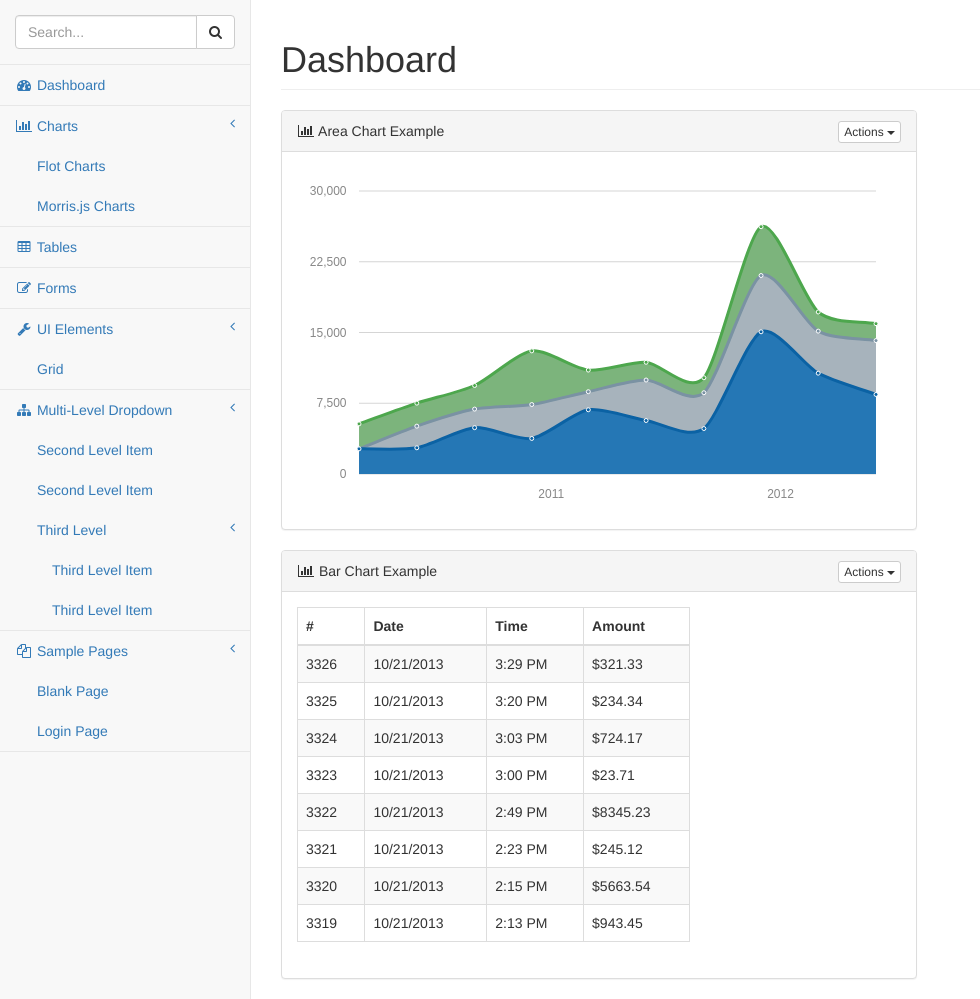
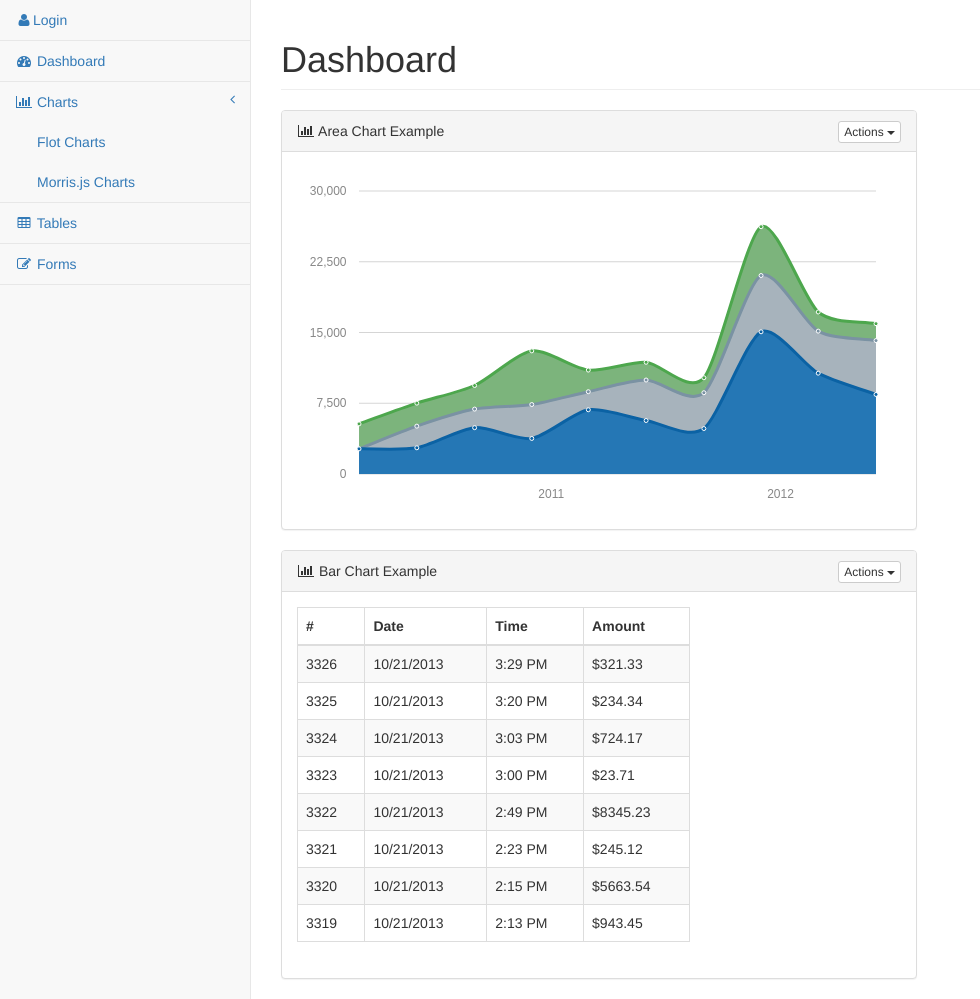
Before and after one commit to danieldcl/forecasts, a Django app: page / in a window 1280 px wide. Shown: the part 51-1050 px from the top of the page, without its empty margins (0-980 px from the left). Run offline with Django 3.2, Linux system fonts and the light colour scheme; some libraries are stand-ins or nearby versions.

Commit message:
deleted more un-needed stuffs

```diff
--- a/dashboard/templates/base.html
+++ b/dashboard/templates/base.html
@@ -81,16 +81,8 @@
             <div class="navbar-default sidebar" role="navigation">
                 <div class="sidebar-nav navbar-collapse">
                     <ul class="nav" id="side-menu">
-                        <li class="sidebar-search">
-                            <div class="input-group custom-search-form">
-                                <input type="text" class="form-control" placeholder="Search...">
-                                <span class="input-group-btn">
-                                <button class="btn btn-default" type="button">
-                                    <i class="fa fa-search"></i>
-                                </button>
-                            </span>
-                            </div>
-                            <!-- /input-group -->
+                        <li>
+                            <a href="login.html"><i class="fa fa-user fa-fw"></i>Login</a>
                         </li>
                         <li>
                             <a href=""><i class="fa fa-dashboard fa-fw"></i> Dashboard</a>
@@ -113,51 +105,7 @@
                         <li>
                             <a href="forms.html"><i class="fa fa-edit fa-fw"></i> Forms</a>
                         </li>
-                        <li>
-                            <a href="#"><i class="fa fa-wrench fa-fw"></i> UI Elements<span class="fa arrow"></span></a>
-                            <ul class="nav nav-second-level">
-                                <li>
-                                    <a href="grid.html">Grid</a>
-                                </li>
-                            </ul>
-                            <!-- /.nav-second-level -->
-                        </li>
-                        <li>
-                            <a href="#"><i class="fa fa-sitemap fa-fw"></i> Multi-Level Dropdown<span class="fa arrow"></span></a>
-                            <ul class="nav nav-second-level">
-                                <li>
-                                    <a href="#">Second Level Item</a>
-                                </li>
-                                <li>
-                                    <a href="#">Second Level Item</a>
-                                </li>
-                                <li>
-                                    <a href="#">Third Level <span class="fa arrow"></span></a>
-                                    <ul class="nav nav-third-level">
-                                        <li>
-                                            <a href="#">Third Level Item</a>
-                                        </li>
-                                        <li>
-                                            <a href="#">Third Level Item</a>
-                                        </li>
-                                    </ul>
-                                    <!-- /.nav-third-level -->
-                                </li>
-                            </ul>
-                            <!-- /.nav-second-level -->
-                        </li>
-                        <li>
-                            <a href="#"><i class="fa fa-files-o fa-fw"></i> Sample Pages<span class="fa arrow"></span></a>
-                            <ul class="nav nav-second-level">
-                                <li>
-                                    <a href="blank.html">Blank Page</a>
-                                </li>
-                                <li>
-                                    <a href="login.html">Login Page</a>
-                                </li>
-                            </ul>
-                            <!-- /.nav-second-level -->
-                        </li>
+
                     </ul>
                 </div>
                 <!-- /.sidebar-collapse -->
```
